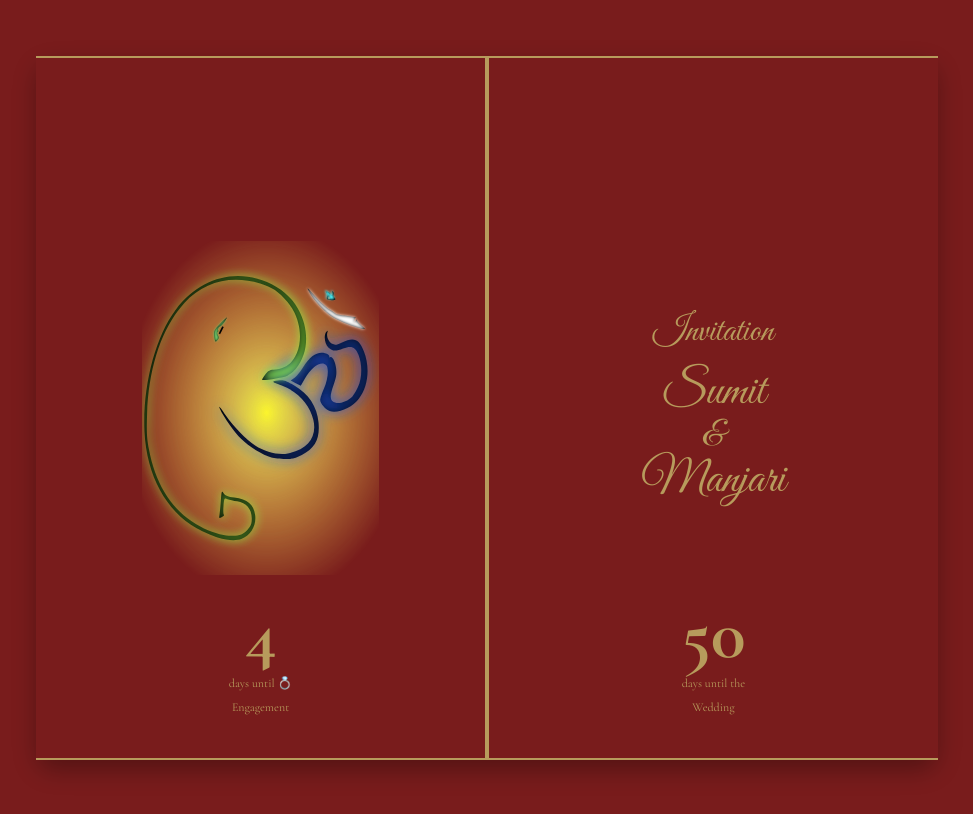
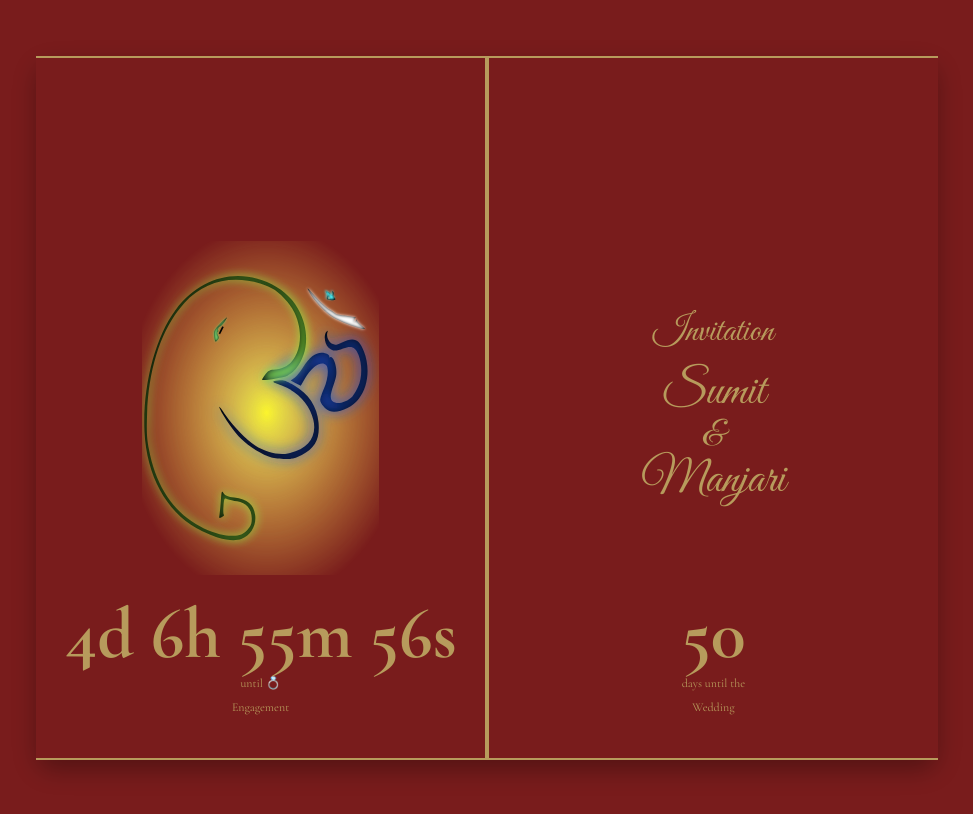
Before and after one commit to sum1t-kumar/wed-invitation.github.io, a plain HTML site: page index.html in a window 1280 px wide. Shown: the whole page, without its empty margins (153-1126 px from the left). Drawn offline with nearby package versions, Linux system fonts and the light colour scheme.

Commit message:
countdown..

```diff
--- a/index.html
+++ b/index.html
@@ -292,10 +292,27 @@
             const engagementEl = document.getElementById('engagementCountdown');
             const weddingEl = document.getElementById('weddingCountdown');
 
-            const engagementDate = new Date('2025-10-11T00:00:00');
-            const weddingDate = new Date('2025-11-26T00:00:00');
+            var engagementDate = new Date('2025-10-11T15:37:25');
+            const weddingDate = new Date('2025-11-26T23:50:00');
             const today = new Date();
             today.setHours(0, 0, 0, 0); // Normalize today's date to midnight for accurate day difference
+
+
+            // Update the count down every 1 second
+            var x = setInterval(function() {
+
+            // Get today's date and time
+            var now = new Date().getTime();
+
+            // Find the distance between now and the count down date
+            var distance = engagementDate.getTime() - now;
+
+            // Time calculations for days, hours, minutes and seconds
+            var days = Math.floor(distance / (1000 * 60 * 60 * 24));
+            var hours = Math.floor((distance % (1000 * 60 * 60 * 24)) / (1000 * 60 * 60));
+            var minutes = Math.floor((distance % (1000 * 60 * 60)) / (1000 * 60));
+            var seconds = Math.floor((distance % (1000 * 60)) / 1000);
+
 
             // Engagement Countdown
             if (engagementEl) {
@@ -303,27 +320,42 @@
                 const daysLeftEngagement = Math.ceil(timeDiffEngagement / (1000 * 3600 * 24));
 
                 if (daysLeftEngagement > 1) {
-                    engagementEl.innerHTML = `<span class="text-7xl font-bold block">${daysLeftEngagement}</span><span class="text-xs">days until 💍<br>Engagement</span>`;
+                    engagementEl.innerHTML = `<span class="text-7xl font-bold block">${days}d ${hours}h ${minutes}m ${seconds}s</span><span class="text-xs">until 💍<br>Engagement</span>`;
                 } else if (daysLeftEngagement === 1) {
-                    engagementEl.innerHTML = `<span class="text-5xl font-bold block">1</span><span class="text-xs">day until 💍<br>Engagement</span>`;
+                    engagementEl.innerHTML = `<span class="text-5xl font-bold block">${hours}h ${minutes}m ${seconds}s</span><span class="text-xs">until 💍<br>Engagement</span>`;
                 } else {
                     engagementEl.innerHTML = `<span class="text-2xl">💍<br>Engagged!</span>`;
                 }
             }
+
+
+
+                        // Find the distance between now and the count down date
+            var wdistance = weddingDate.getTime() - now;
+
+            // Time calculations for days, hours, minutes and seconds
+            var wdays = Math.floor(wdistance / (1000 * 60 * 60 * 24));
+            var whours = Math.floor((wdistance % (1000 * 60 * 60 * 24)) / (1000 * 60 * 60));
+            var wminutes = Math.floor((wdistance % (1000 * 60 * 60)) / (1000 * 60));
+            var wseconds = Math.floor((wdistance % (1000 * 60)) / 1000);
 
             // Wedding Countdown
             if (weddingEl) {
                 const timeDiffWedding = weddingDate.getTime() - today.getTime();
                 const daysLeftWedding = Math.ceil(timeDiffWedding / (1000 * 3600 * 24));
 
-                if (daysLeftWedding > 1) {
-                    weddingEl.innerHTML = `<span class="text-7xl font-bold block">${daysLeftWedding}</span><span class="text-xs">days until the<br>Wedding</span>`;
+                if (daysLeftWedding > 5) {
+                    weddingEl.innerHTML = `<span class="text-7xl font-bold block">${wdays}</span><span class="text-xs">days until the<br>Wedding</span>`;
+                }else if (daysLeftWedding < 4 && daysLeftWedding > 1) {
+                    weddingEl.innerHTML = `<span class="text-5xl font-bold block">${wdays}d ${whours}h ${wminutes}m ${wseconds}s</span><span class="text-xs">until the<br>Wedding</span>`;
                 } else if (daysLeftWedding === 1) {
-                    weddingEl.innerHTML = `<span class="text-5xl font-bold block">1</span><span class="text-xs">day until the<br>Wedding</span>`;
+                    weddingEl.innerHTML = `<span class="text-5xl font-bold block">${whours}h ${wminutes}m ${wseconds}s</span><span class="text-xs">until the<br>Wedding</span>`;
                 } else {
                     weddingEl.innerHTML = `<span class="text-2xl">Our Wedding day<br>is here!</span>`;
                 }
             }
+
+            })
 
             // --- Existing Card Logic ---
             const cardContainer = document.getElementById('cardContainer');
```
